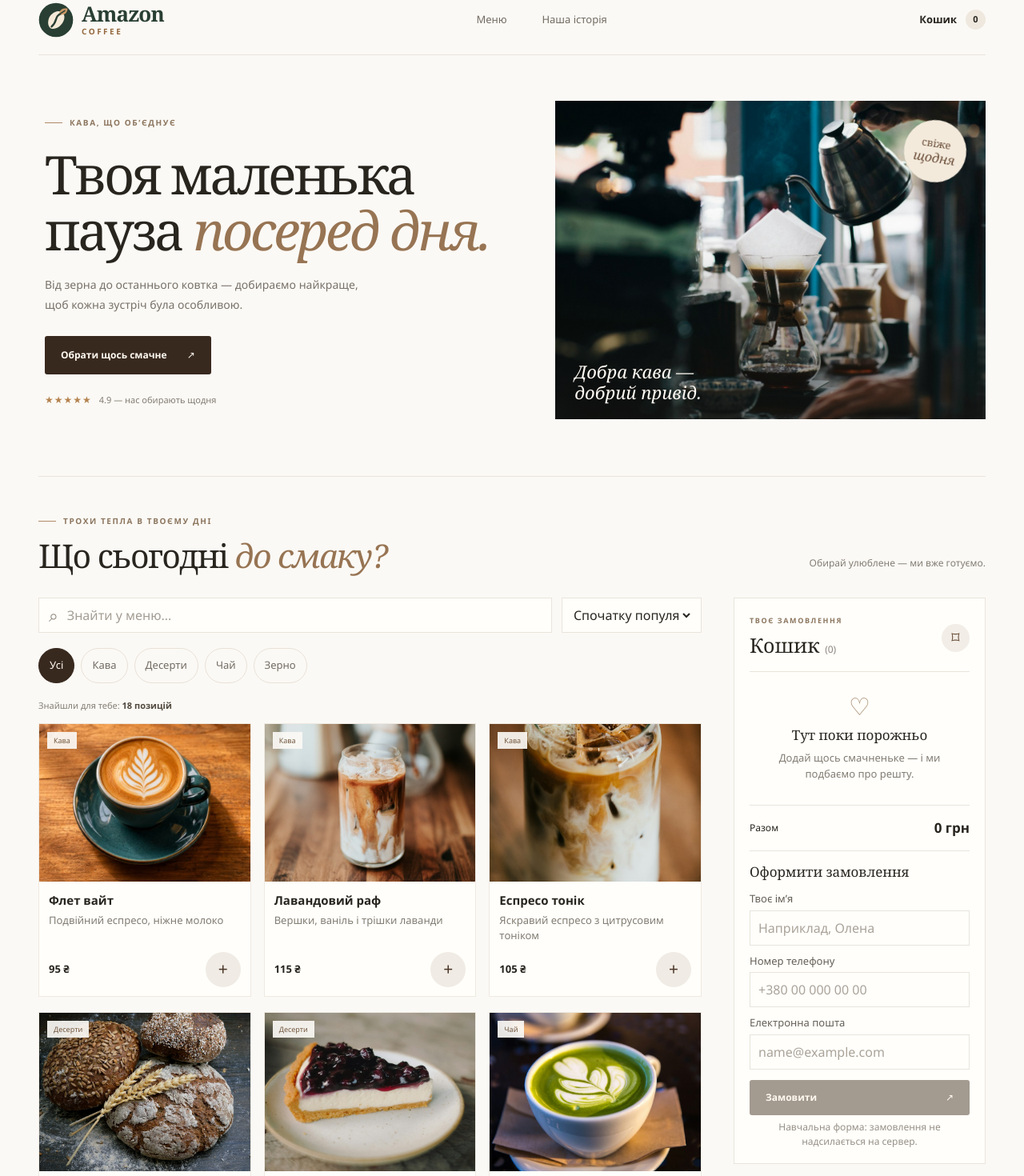
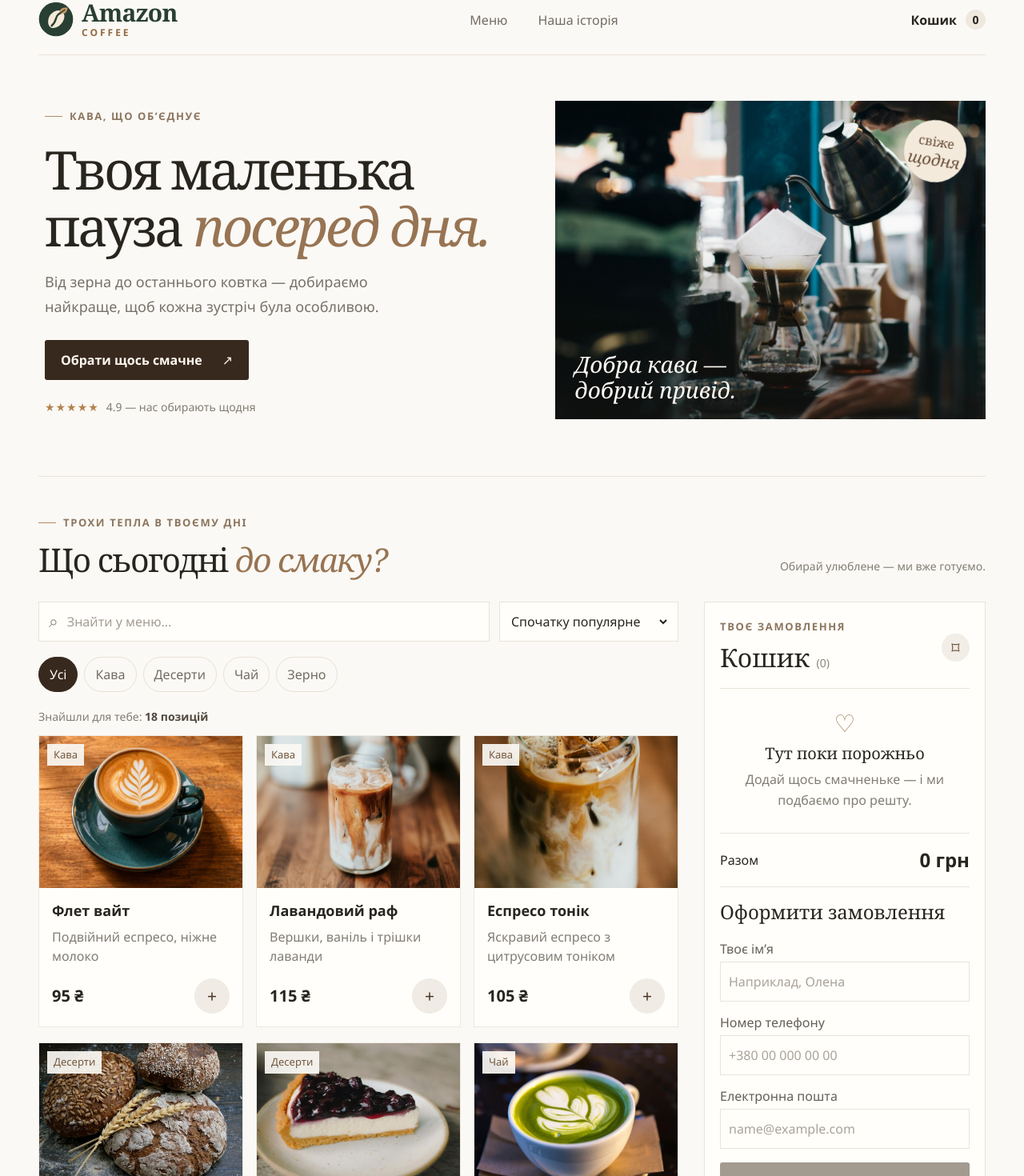
Before and after one commit to ArtemM-bit/lab2, a Vue app: page / in a window 1280 px wide. Shown: the part 19-1489 px from the top of the page at 80% size. Built offline with nearby package versions, Linux system fonts and the light colour scheme.

Commit message:
Change text size

```diff
--- a/src/assets/main.css
+++ b/src/assets/main.css
@@ -892,6 +892,149 @@ p {
   font-size: 0.625rem;
 }
 
+@media (min-width: 65.625em) {
+  body,
+  .main-nav,
+  .header-cart,
+  .button,
+  .category-chip,
+  .product-copy p,
+  .cart-item-title h3,
+  .cart-item-price,
+  .quantity-control span,
+  .cart-total,
+  .empty-state p,
+  .search-empty p,
+  .text-button,
+  .checkout-form label > span,
+  .notice {
+    font-size: 1rem;
+  }
+
+  .hero-description {
+    max-width: 30rem;
+    font-size: 1.125rem;
+    line-height: 1.7;
+  }
+
+  .eyebrow,
+  .cart-heading .eyebrow,
+  .product-category {
+    font-size: 0.8125rem;
+  }
+
+  .hero-note,
+  .note-stars,
+  .section-intro,
+  .result-count,
+  .cart-badge,
+  .cart-heading h2 span,
+  .checkout-hint,
+  .site-footer p,
+  .site-footer > span {
+    font-size: 0.875rem;
+  }
+
+  .brand-name {
+    font-size: 1.875rem;
+  }
+
+  .brand-subtitle {
+    font-size: 0.75rem;
+  }
+
+  .hero-sticker {
+    font-size: 1rem;
+  }
+
+  .hero-sticker strong {
+    font-size: 1.25rem;
+  }
+
+  .hero-caption {
+    font-size: 1.75rem;
+  }
+
+  .section-heading {
+    gap: 1.5rem;
+  }
+
+  .section-heading h2 {
+    font-size: clamp(2.5rem, 3.2vw, 3rem);
+  }
+
+  .shop-layout {
+    grid-template-columns: minmax(0, 1fr) 22rem;
+    gap: 2rem;
+  }
+
+  .catalog-tools {
+    flex-wrap: wrap;
+  }
+
+  .search-field,
+  .sort-field,
+  .checkout-form input,
+  .button {
+    min-height: 3.125rem;
+  }
+
+  .search-field {
+    flex-basis: 12rem;
+  }
+
+  .sort-field {
+    width: 14rem;
+  }
+
+  .product-info {
+    padding: 1rem;
+  }
+
+  .product-copy h3 {
+    font-size: 1.125rem;
+    line-height: 1.4;
+  }
+
+  .product-copy p {
+    margin-block: 0.5rem 1rem;
+  }
+
+  .product-purchase > strong,
+  .empty-state h3,
+  .quantity-control button {
+    font-size: 1.25rem;
+  }
+
+  .cart-heading h2 {
+    font-size: 2rem;
+  }
+
+  .cart-total strong,
+  .form-title {
+    font-size: 1.5rem;
+  }
+
+  .cart-item-title h3 {
+    white-space: normal;
+    overflow-wrap: anywhere;
+  }
+
+  .checkout-form {
+    gap: 0.875rem;
+  }
+
+  .footer-brand .brand-name {
+    font-size: 1.625rem;
+  }
+}
+
+@media (min-width: 65.625em) and (max-width: 79.999em) {
+  .product-grid {
+    grid-template-columns: repeat(2, minmax(0, 1fr));
+  }
+}
+
 @media (max-width: 65.625em) {
   .page-shell {
     width: min(calc(100% - 3.5rem), 56.25rem);
```
